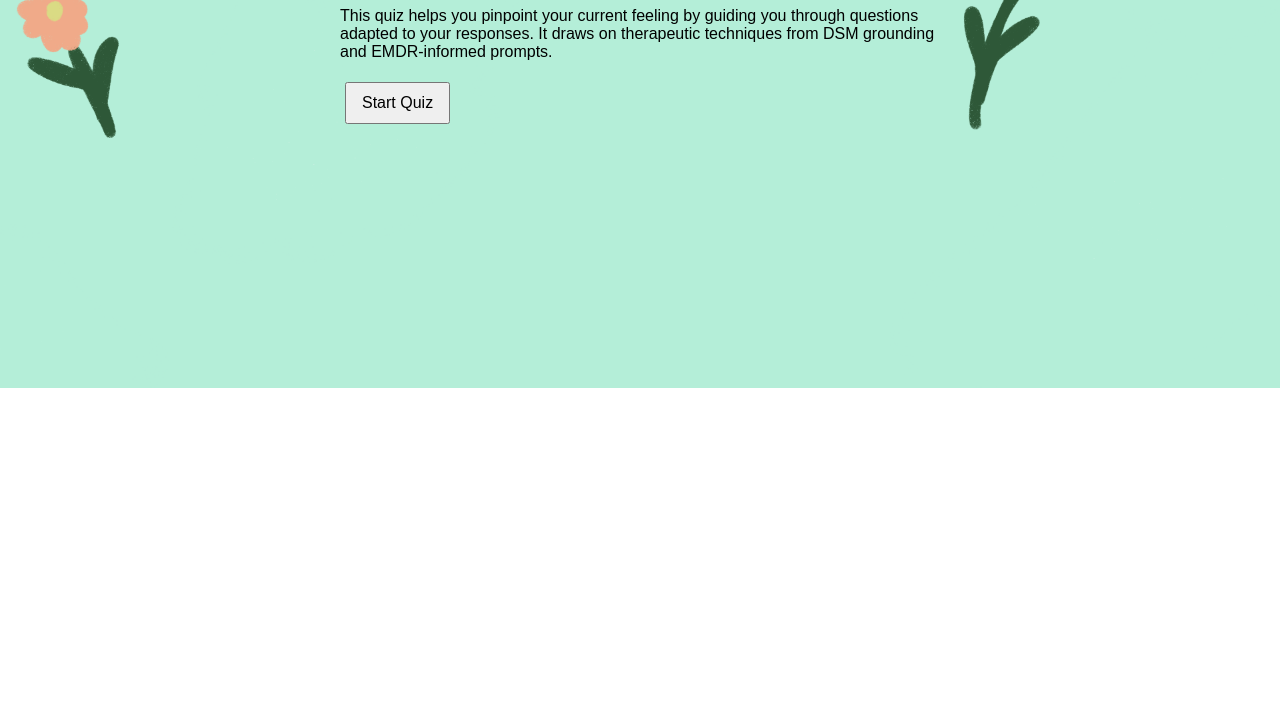
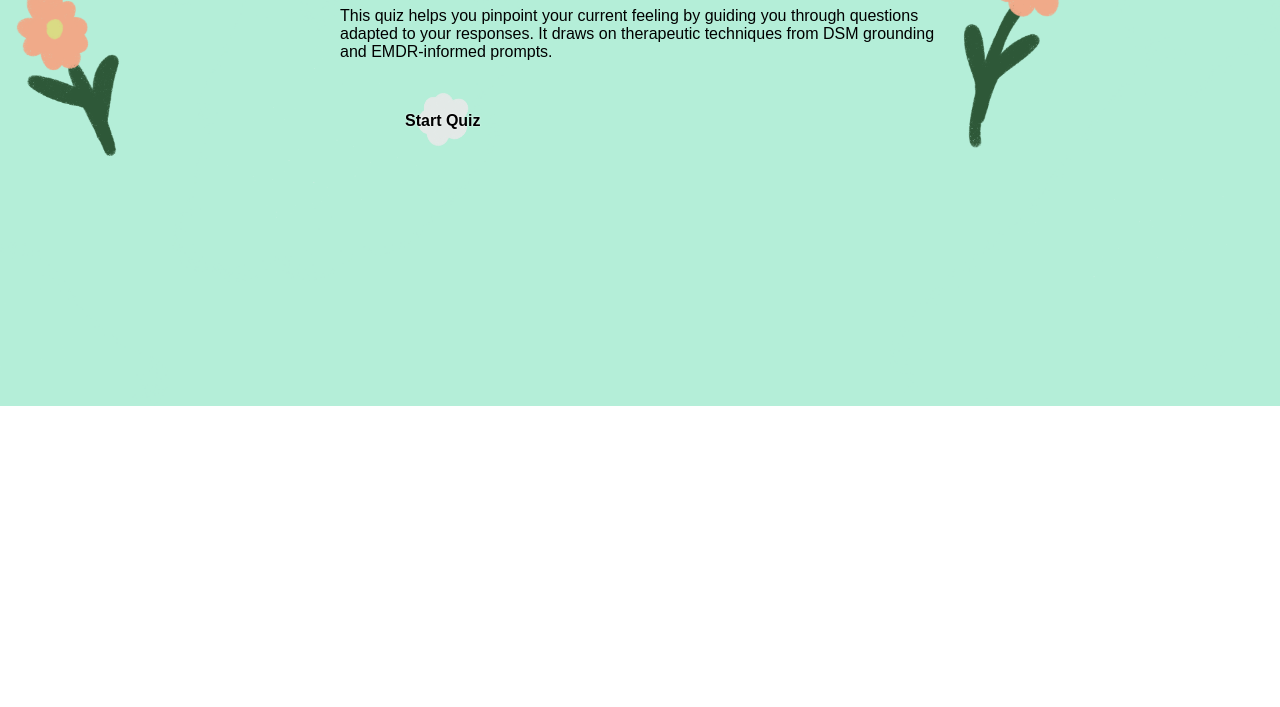
Before and after one commit to mgnull2929/emotion-api, a website: page public/index.html in a window 1280 px wide. Shown: the part 93-800 px from the top of the page. Drawn offline with Linux system fonts and the light colour scheme.

Commit message:
Style buttons with cloud image

```diff
--- a/public/index.html
+++ b/public/index.html
@@ -27,7 +27,20 @@
     input[type=range]::-webkit-slider-thumb {
       -webkit-appearance: none; width: 16px; height: 16px; background: #4CAF50; border-radius: 50%; cursor: pointer; margin-top: -5px;
     }
-    .navigation button, .start-btn, .help-btn { padding: 10px 15px; margin: 5px; font-size: 1rem; }
+    .navigation button, .start-btn, .help-btn {
+  background: url("Cloud.png") no-repeat center center;
+  background-size: contain;
+  border: none;
+  color: #000; /* dark black text */
+  font-weight: bold;
+  font-size: 1rem;
+  padding: 30px 60px; /* size of the cloud */
+  margin: 5px;
+  cursor: pointer;
+  text-align: center;
+  text-shadow: 0 0 2px #fff;
+}
+
     .progress-container { margin-top: 20px; }
     .progress-label { font-weight: bold; margin-bottom: 5px; }
     .progress-bar { width: 100%; height: 10px; background-color: #eee; border-radius: 5px; overflow: hidden; }
```
Also changed, not shown: public/Cloud.png (added).
